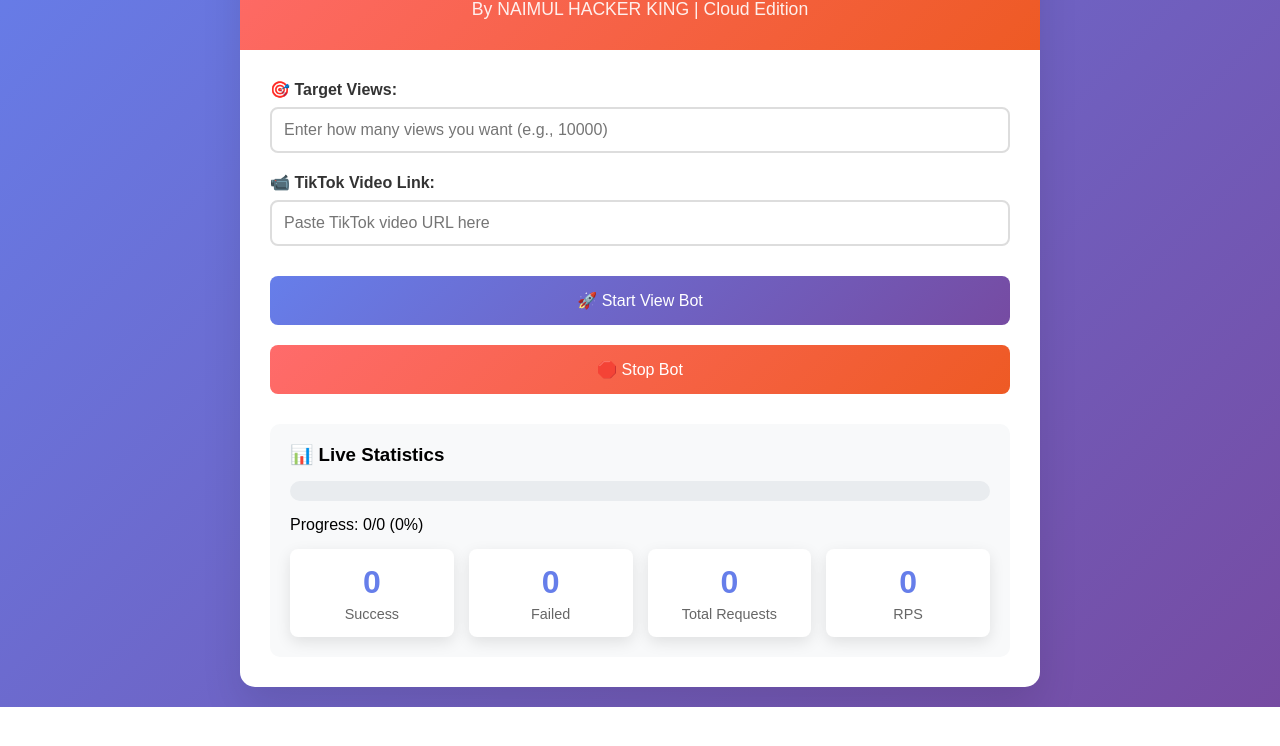
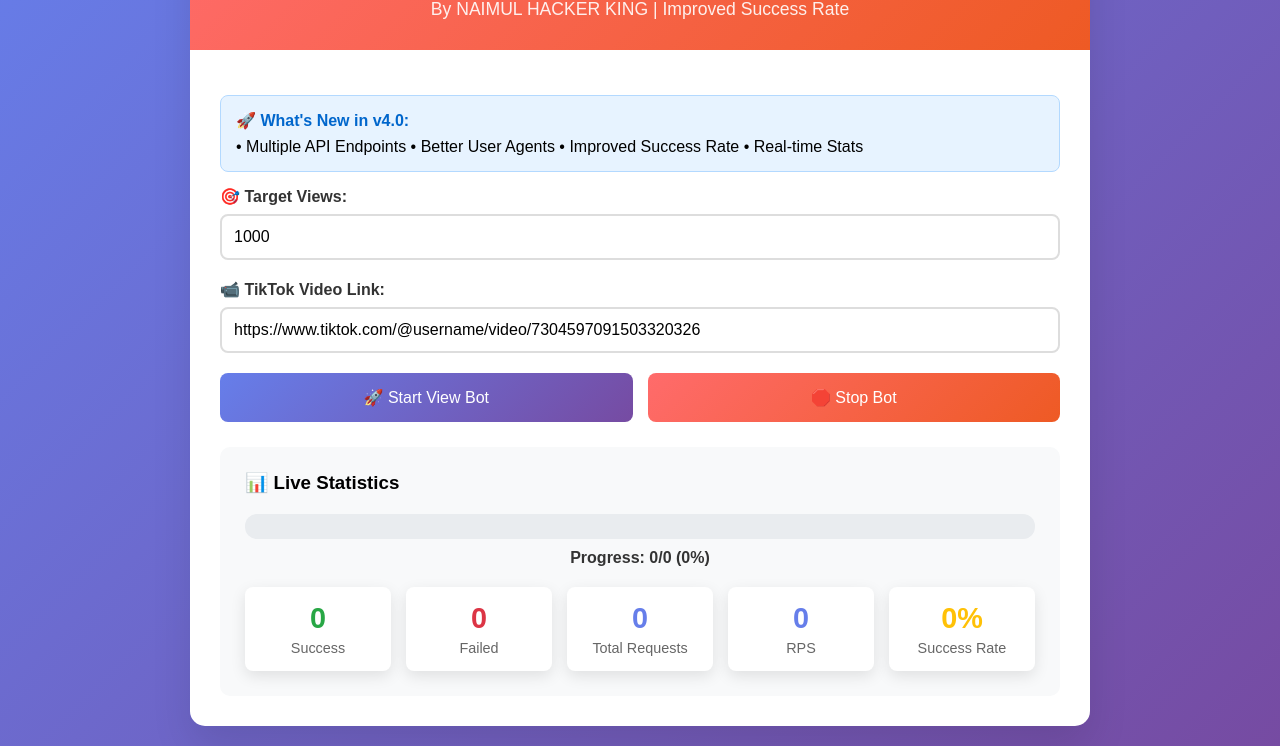
Before and after one commit to Rahmttollah/TIKTOK-BOT-V3, a website: page public/index.html in a window 1280 px wide. Shown: the part 108-854 px from the top of the page. Before the commit the page ends 815 px from the top, so only its background shows below. Drawn offline with Linux system fonts and the light colour scheme; no server answers.

Commit message:
Update index.html

```diff
--- a/public/index.html
+++ b/public/index.html
@@ -3,7 +3,7 @@
 <head>
     <meta charset="UTF-8">
     <meta name="viewport" content="width=device-width, initial-scale=1.0">
-    <title>🎯 TikTok View Bot</title>
+    <title>🎯 TikTok View Bot v4.0</title>
     <style>
         * {
             margin: 0;
@@ -19,7 +19,7 @@
         }
 
         .container {
-            max-width: 800px;
+            max-width: 900px;
             margin: 0 auto;
             background: white;
             border-radius: 15px;
@@ -73,16 +73,21 @@
             border-color: #667eea;
         }
 
+        .btn-group {
+            display: flex;
+            gap: 15px;
+            margin: 20px 0;
+        }
+
         button {
+            flex: 1;
             background: linear-gradient(135deg, #667eea 0%, #764ba2 100%);
             color: white;
             border: none;
-            padding: 15px 30px;
+            padding: 15px;
             border-radius: 8px;
             font-size: 16px;
             cursor: pointer;
-            width: 100%;
-            margin: 10px 0;
             transition: transform 0.2s;
         }
 
@@ -96,16 +101,16 @@
 
         .stats {
             background: #f8f9fa;
-            padding: 20px;
+            padding: 25px;
             border-radius: 10px;
-            margin-top: 20px;
+            margin-top: 25px;
         }
 
         .stat-grid {
             display: grid;
-            grid-template-columns: repeat(auto-fit, minmax(150px, 1fr));
+            grid-template-columns: repeat(auto-fit, minmax(120px, 1fr));
             gap: 15px;
-            margin-top: 15px;
+            margin-top: 20px;
         }
 
         .stat-card {
@@ -117,9 +122,21 @@
         }
 
         .stat-number {
-            font-size: 2em;
+            font-size: 1.8em;
             font-weight: bold;
             color: #667eea;
+        }
+
+        .stat-card.success .stat-number {
+            color: #28a745;
+        }
+
+        .stat-card.failed .stat-number {
+            color: #dc3545;
+        }
+
+        .stat-card.rate .stat-number {
+            color: #ffc107;
         }
 
         .stat-label {
@@ -128,19 +145,36 @@
             margin-top: 5px;
         }
 
+        .progress-container {
+            margin: 20px 0;
+        }
+
+        .progress-header {
+            display: flex;
+            justify-content: between;
+            margin-bottom: 10px;
+        }
+
         .progress-bar {
             width: 100%;
-            height: 20px;
+            height: 25px;
             background: #e9ecef;
-            border-radius: 10px;
+            border-radius: 12px;
             overflow: hidden;
-            margin: 15px 0;
         }
 
         .progress-fill {
             height: 100%;
             background: linear-gradient(135deg, #4ecdc4 0%, #44a08d 100%);
             transition: width 0.3s ease;
+            position: relative;
+        }
+
+        .progress-text {
+            text-align: center;
+            font-weight: bold;
+            margin-top: 10px;
+            color: #333;
         }
 
         .alert {
@@ -162,38 +196,36 @@
             border: 1px solid #f5c6cb;
         }
 
-        .loading {
-            text-align: center;
-            padding: 20px;
+        .info-box {
+            background: #e7f3ff;
+            border: 1px solid #b3d9ff;
+            border-radius: 8px;
+            padding: 15px;
+            margin: 15px 0;
         }
 
-        .spinner {
-            border: 4px solid #f3f3f3;
-            border-top: 4px solid #667eea;
-            border-radius: 50%;
-            width: 40px;
-            height: 40px;
-            animation: spin 1s linear infinite;
-            margin: 0 auto;
-        }
-
-        @keyframes spin {
-            0% { transform: rotate(0deg); }
-            100% { transform: rotate(360deg); }
+        .info-box h4 {
+            color: #0066cc;
+            margin-bottom: 8px;
         }
     </style>
 </head>
 <body>
     <div class="container">
         <div class="header">
-            <h1>🎯 TikTok View Bot</h1>
-            <p>By NAIMUL HACKER KING | Cloud Edition</p>
+            <h1>🎯 TikTok View Bot v4.0</h1>
+            <p>By NAIMUL HACKER KING | Improved Success Rate</p>
         </div>
 
         <div class="content">
+            <div class="info-box">
+                <h4>🚀 What's New in v4.0:</h4>
+                <p>• Multiple API Endpoints • Better User Agents • Improved Success Rate • Real-time Stats</p>
+            </div>
+
             <div class="form-group">
                 <label for="targetViews">🎯 Target Views:</label>
-                <input type="number" id="targetViews" placeholder="Enter how many views you want (e.g., 10000)" min="1">
+                <input type="number" id="targetViews" placeholder="Enter how many views you want (e.g., 1000)" min="1">
             </div>
 
             <div class="form-group">
@@ -201,24 +233,29 @@
                 <input type="text" id="videoLink" placeholder="Paste TikTok video URL here">
             </div>
 
-            <button onclick="startBot()">🚀 Start View Bot</button>
-            <button class="stop" onclick="stopBot()">🛑 Stop Bot</button>
+            <div class="btn-group">
+                <button onclick="startBot()">🚀 Start View Bot</button>
+                <button class="stop" onclick="stopBot()">🛑 Stop Bot</button>
+            </div>
 
             <div id="message"></div>
 
             <div class="stats">
                 <h3>📊 Live Statistics</h3>
-                <div class="progress-bar">
-                    <div class="progress-fill" id="progressBar" style="width: 0%"></div>
+
+                <div class="progress-container">
+                    <div class="progress-bar">
+                        <div class="progress-fill" id="progressBar" style="width: 0%"></div>
+                    </div>
+                    <div class="progress-text" id="progressText">Progress: 0/0 (0%)</div>
                 </div>
-                <div id="progressText">Progress: 0/0 (0%)</div>
 
                 <div class="stat-grid">
-                    <div class="stat-card">
+                    <div class="stat-card success">
                         <div class="stat-number" id="success">0</div>
                         <div class="stat-label">Success</div>
                     </div>
-                    <div class="stat-card">
+                    <div class="stat-card failed">
                         <div class="stat-number" id="fails">0</div>
                         <div class="stat-label">Failed</div>
                     </div>
@@ -229,6 +266,10 @@
                     <div class="stat-card">
                         <div class="stat-number" id="rps">0</div>
                         <div class="stat-label">RPS</div>
+                    </div>
+                    <div class="stat-card rate">
+                        <div class="stat-number" id="successRate">0%</div>
+                        <div class="stat-label">Success Rate</div>
                     </div>
                 </div>
             </div>
@@ -255,7 +296,12 @@
                 return;
             }
 
-            showMessage('Starting bot...', 'success');
+            if (targetViews < 1) {
+                showMessage('Please enter a valid target views number!', 'error');
+                return;
+            }
+
+            showMessage('Starting bot with improved algorithm...', 'success');
 
             try {
                 const response = await fetch('/start', {
@@ -272,13 +318,13 @@
                 const data = await response.json();
 
                 if (data.success) {
-                    showMessage('Bot started successfully!', 'success');
+                    showMessage(`Bot started! Target: ${data.target} views | Video ID: ${data.videoId}`, 'success');
                     startStatusUpdates();
                 } else {
                     showMessage(data.message, 'error');
                 }
             } catch (error) {
-                showMessage('Error starting bot', 'error');
+                showMessage('Error starting bot: ' + error.message, 'error');
             }
         }
 
@@ -290,7 +336,7 @@
                         'Content-Type': 'application/json',
                     }
                 });
-                showMessage('Bot stopped', 'success');
+                showMessage('Bot stopped successfully', 'success');
                 if (refreshInterval) {
                     clearInterval(refreshInterval);
                 }
@@ -309,6 +355,7 @@
                 document.getElementById('fails').textContent = status.fails;
                 document.getElementById('reqs').textContent = status.reqs;
                 document.getElementById('rps').textContent = status.rps;
+                document.getElementById('successRate').textContent = status.successRate;
 
                 // Update progress
                 const progress = status.targetViews > 0 ? (status.success / status.targetViews) * 100 : 0;
@@ -325,12 +372,16 @@
             if (refreshInterval) {
                 clearInterval(refreshInterval);
             }
-            refreshInterval = setInterval(updateStatus, 2000);
+            refreshInterval = setInterval(updateStatus, 1500);
             updateStatus(); // Immediate update
         }
 
         // Start status updates when page loads
         startStatusUpdates();
+
+        // Add sample values for testing
+        document.getElementById('targetViews').value = '1000';
+        document.getElementById('videoLink').value = 'https://www.tiktok.com/@username/video/7304597091503320326';
     </script>
 </body>
 </html>
```
